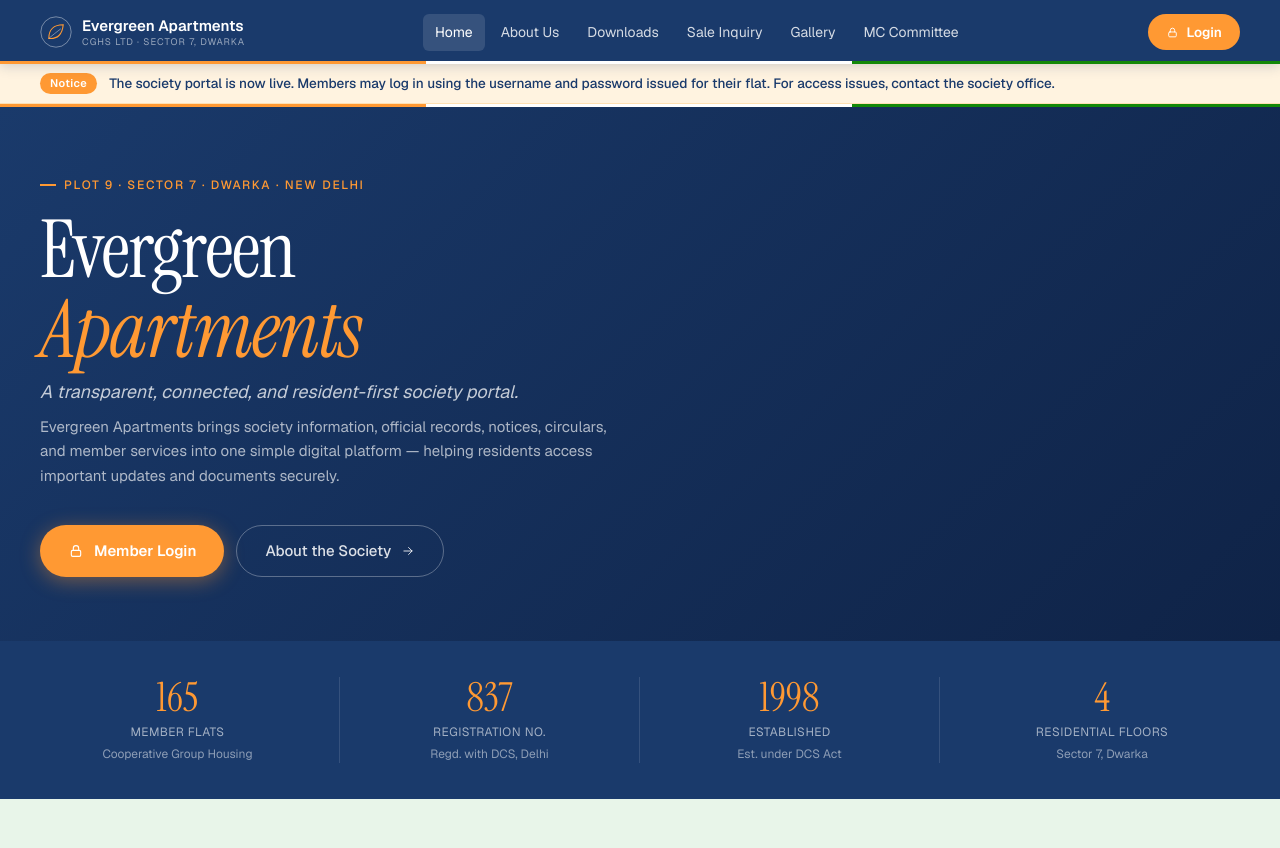
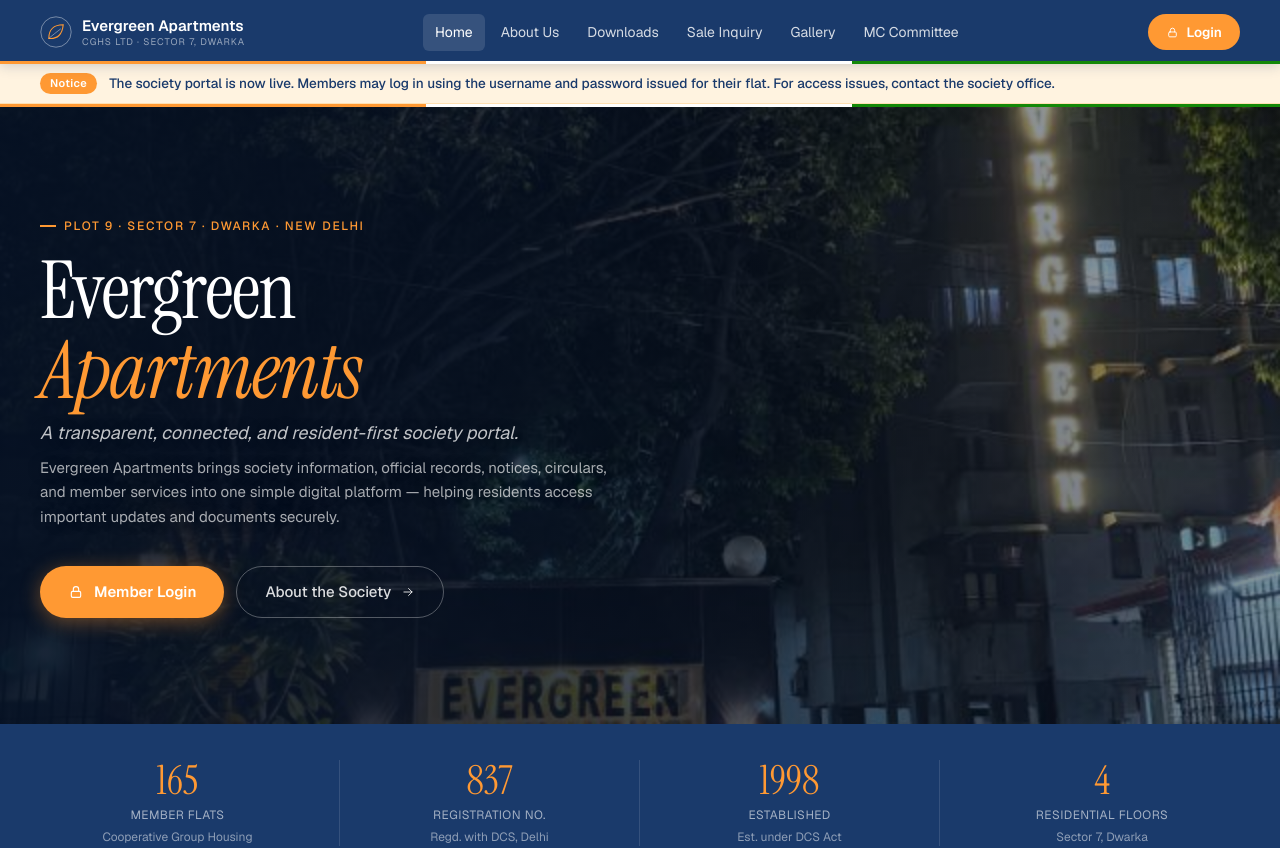
Before and after one commit to Mirajin9/Society-Evergreen-website, a Next.js app: page / in a window 1280 px wide. Shown: the top 848 px of the page. Built offline with nearby package versions, Linux system fonts and the light colour scheme.

Commit message:
Use front gate photo in homepage hero

```diff
--- a/app/(public)/page.tsx
+++ b/app/(public)/page.tsx
@@ -79,7 +79,7 @@ export default function HomePage() {
       </div>
 
       {/* Hero */}
-      <section className="pub-hero">
+      <section className="pub-hero pub-hero-gate">
         <div className="eyebrow-pub">Plot 9 · Sector 7 · Dwarka · New Delhi</div>
         <h1>Evergreen<br /><em>Apartments</em></h1>
         <p className="hero-sub">A transparent, connected, and resident-first society portal.</p>
--- a/styles.css
+++ b/styles.css
@@ -685,6 +685,18 @@ label.fl { display: block; font-size: 12.5px; color: var(--ink-2); margin-bottom
   padding: 72px 40px 64px;
   position: relative; overflow: hidden; color: #fff;
 }
+.pub-hero-gate {
+  min-height: min(620px, calc(100vh - 64px));
+  display: flex;
+  flex-direction: column;
+  justify-content: center;
+  background:
+    linear-gradient(90deg, rgba(6,18,38,0.9) 0%, rgba(6,18,38,0.72) 42%, rgba(6,18,38,0.24) 100%),
+    linear-gradient(0deg, rgba(0,0,0,0.3), rgba(0,0,0,0.1)),
+    url("/images/evergreen-front-gate.jpeg");
+  background-size: cover;
+  background-position: center center;
+}
 .pub-hero::before {
   content: "";
   position: absolute; top: 0; left: 0; right: 0; height: 3px;
@@ -712,6 +724,10 @@ label.fl { display: block; font-size: 12.5px; color: var(--ink-2); margin-bottom
 .pub-hero .hero-desc {
   font-size: 15px; color: rgba(255,255,255,0.65);
   max-width: 580px; line-height: 1.65; margin: 0 0 36px;
+}
+.pub-hero-gate .hero-sub,
+.pub-hero-gate .hero-desc {
+  text-shadow: 0 1px 16px rgba(0,0,0,0.3);
 }
 .pub-hero .hero-cta {
   display: inline-flex; align-items: center; gap: 10px;
```
Also changed, not shown: public/images/evergreen-front-gate.jpeg (added).
